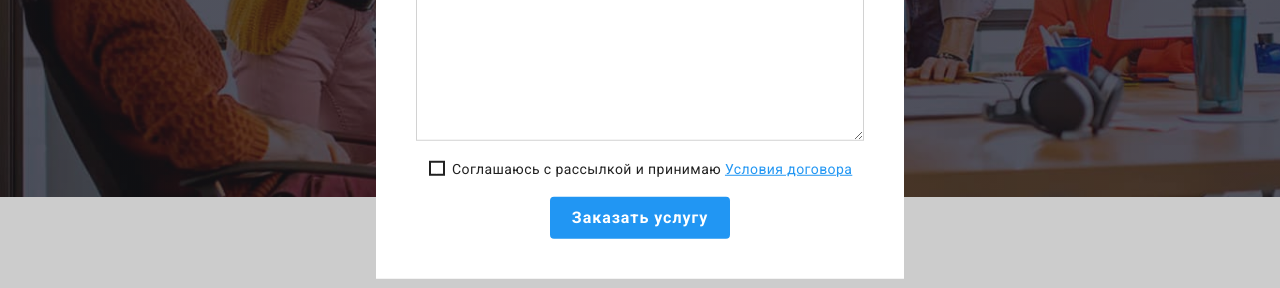
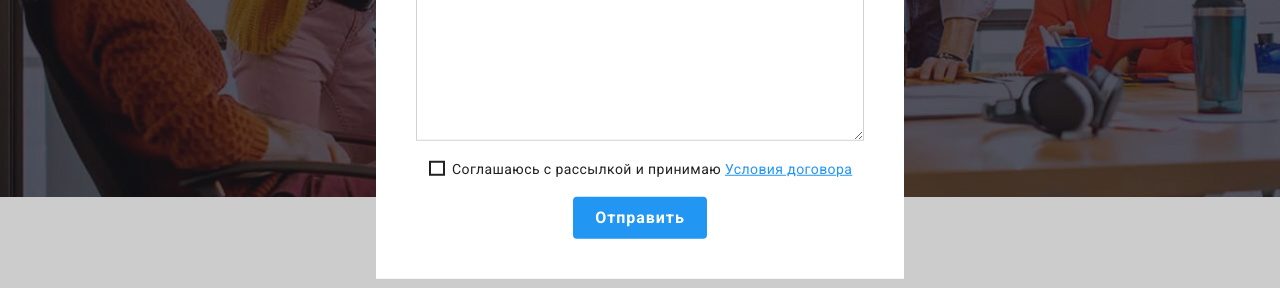
Before and after one commit to pylyps/goit-markup-hw-06, a plain HTML site: page index.html in a window 1280 px wide. Both pictures are taken after a click on the button "Заказать услугу". Shown: the part 446-734 px from the top of the page. Drawn offline with nearby package versions, Linux system fonts and the light colour scheme.

Commit message:
Dz-6
1. Changing botton type in modal window

```diff
--- a/index.html
+++ b/index.html
@@ -605,7 +605,7 @@
           </li>
           <li>
             <h3 class="footer-header">Подпишитесь на рассылку</h3>
-            <form class="footer-form" action="">
+            <form class="footer-form" action="mail">
               <label>
                 <input class="footer-input" type="email" placeholder="E-mail" />
               </label>
@@ -684,9 +684,15 @@
               <use class="modal-use" href="./images/icon.svg#check-box"></use>
             </svg>
           </label>
-          <botton class="button primary modal-botton" type="submit"
-            >Заказать услугу</botton
+          <button
+            type="submit"
+            class="button primary modal-botton"
+            data-dashlane-rid="991d0897dd9cae92"
+            data-dashlane-label="true"
+            data-form-type="other"
           >
+            Отправить
+          </button>
         </form>
       </div>
       <script src="./js/modal.js"></script>
```
Also changed, not shown: portfolio.html (+1 -1 lines).
